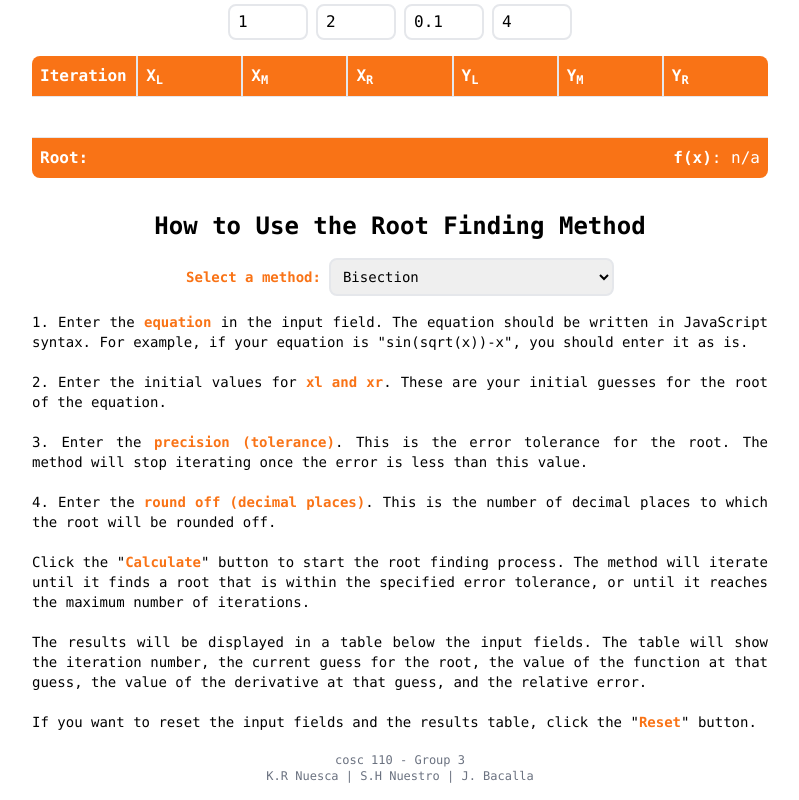
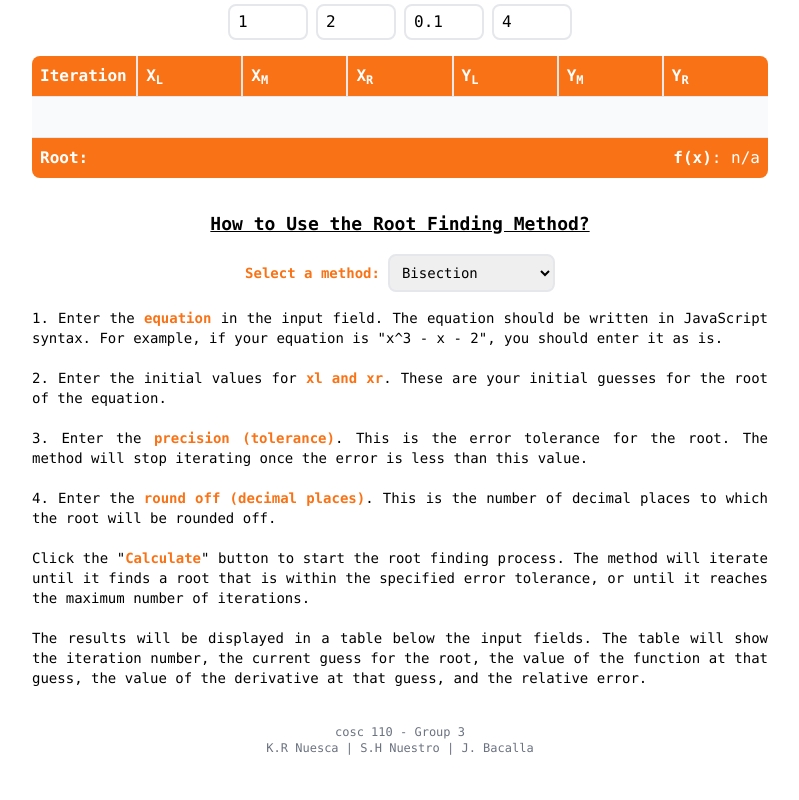
Before and after one commit to tfudoinkebs/cosc110-g3, a React (Vite) app: page / in a window 1280 px wide. Shown: the part 271-1071 px from the top of the page, without its empty margins (240-1039 px from the left). After the commit the page ends 1035 px from the top, so only its background shows below. Built offline with nearby package versions, Linux system fonts and the light colour scheme.

Commit message:
fixed UI

```diff
--- a/src/App.jsx
+++ b/src/App.jsx
@@ -3,8 +3,14 @@ import MethodSelector from "./components/MethodSelector";
 
 const App = () => {
   return (
-    <div className="App font-mono">
+    <div className="flex min-h-screen flex-col justify-between font-mono">
       <MethodSelector />
+      <footer className="mb-2 flex flex-col justify-center text-center">
+        <p className="text-xs text-gray-500"> cosc 110 - Group 3</p>
+        <p className="text-xs text-gray-500">
+          K.R Nuesca | S.H Nuestro | J. Bacalla
+        </p>
+      </footer>
     </div>
   );
 };
--- a/src/components/Bisection.jsx
+++ b/src/components/Bisection.jsx
@@ -105,11 +105,14 @@ const Bisection = () => {
                 required
               />
             </div>
-            <button className="rounded-lg border-2 p-2" type="submit">
+            <button
+              className="rounded-lg border-2 p-2 hover:border-orange-500"
+              type="submit"
+            >
               Calculate
             </button>
             <button
-              className="rounded-lg border-2 p-2"
+              className="rounded-lg border-2 p-2 hover:border-red-600"
               type="button"
               onClick={handleReset}
             >
@@ -189,10 +192,13 @@ const Bisection = () => {
               </th>
             </tr>
           </thead>
-          <tbody className="">
+          <tbody className="bg-slate-50">
             {iterations.length > 0 ? (
               iterations.map((iter, index) => (
-                <tr key={index} className="grid grid-cols-7 border-b">
+                <tr
+                  key={index}
+                  className="grid grid-cols-7 border-b bg-slate-50"
+                >
                   <td className="border-x border-gray-200 p-2">{index + 1}</td>
                   <td className="border-x border-gray-200 p-2">{iter.xl}</td>
                   <td className="border-x border-gray-200 p-2">{iter.xm}</td>
--- a/src/components/FalsePosition.jsx
+++ b/src/components/FalsePosition.jsx
@@ -106,11 +106,14 @@ const FalsePosition = () => {
                 required
               />
             </div>
-            <button className="rounded-lg border-2 p-2" type="submit">
+            <button
+              className="rounded-lg border-2 p-2 hover:border-orange-500"
+              type="submit"
+            >
               Calculate
             </button>
             <button
-              className="rounded-lg border-2 p-2"
+              className="rounded-lg border-2 p-2 hover:border-red-600"
               type="button"
               onClick={handleReset}
             >
@@ -189,10 +192,13 @@ const FalsePosition = () => {
               </th>
             </tr>
           </thead>
-          <tbody className="">
+          <tbody className="bg-slate-50">
             {iterations.length > 0 ? (
               iterations.map((iter, index) => (
-                <tr key={index} className="grid grid-cols-7 border-b">
+                <tr
+                  key={index}
+                  className="grid grid-cols-7 border-b bg-slate-50"
+                >
                   <td className="border-x border-gray-200 p-2">{index + 1}</td>
                   <td className="border-x border-gray-200 p-2">{iter.xl}</td>
                   <td className="border-x border-gray-200 p-2">{iter.xm}</td>
--- a/src/components/MethodSelector.jsx
+++ b/src/components/MethodSelector.jsx
@@ -25,17 +25,17 @@ const MethodSelector = () => {
 
   return (
     <div className="flex h-full w-full flex-col items-center justify-center">
-      <h1 className="mt-4 text-center font-mono text-4xl font-black">
+      <h1 className="mt-4 text-center text-4xl font-black">
         Root Finding Methods
       </h1>
-      <p className="text-center font-mono text-base text-gray-600">
+      <p className="text-center text-base text-gray-600">
         Bracket Method: Bisection & False-Position
       </p>
-      <p className="mb-4 text-center font-mono text-base text-gray-600">
+      <p className="mb-4 text-center text-base text-gray-600">
         Open Method: Newton-Raphson & Secant
       </p>
       <select
-        className="rounded-md border border-gray-300 p-2 font-mono"
+        className="rounded-lg border border-gray-300 p-2"
         value={selectedMethod}
         onChange={(e) => setSelectedMethod(e.target.value)}
       >
--- a/src/components/howtouse.jsx
+++ b/src/components/howtouse.jsx
@@ -2,16 +2,26 @@ import React, { useState } from "react";
 
 const HowToUse = () => {
   const [method, setMethod] = useState("bisection");
+  const [showContent, setShowContent] = useState(true);
 
   const handleMethodChange = (e) => {
     setMethod(e.target.value);
   };
 
+  const toggleContent = () => {
+    setShowContent(!showContent);
+  };
+
   return (
     <div className="w-full p-4 pt-8 text-center font-mono text-sm md:w-4/5 lg:w-3/5">
-      <h1 className="mb-4 text-2xl font-bold">
-        How to Use the Root Finding Method
-      </h1>
+      <button
+        onClick={toggleContent}
+        className="mb-4 text-lg font-bold underline"
+      >
+        How to Use the Root Finding Method?
+      </button>
+      {showContent && (
+        <div>
           <div className="mb-4">
             <label htmlFor="method" className="font-semibold text-orange-500">
               Select a method:
@@ -22,7 +32,7 @@ const HowToUse = () => {
               onChange={handleMethodChange}
             >
               <option value="bisection">Bisection</option>
-          <option value="falsi">False Position (Regula Falsi)</option>
+              <option value="falsi">False Position</option>
               <option value="newton">Newton's Method</option>
               <option value="secant">Secant Method</option>
             </select>
@@ -31,16 +41,16 @@ const HowToUse = () => {
             <>
               <p className="text-justify">
                 1. Enter the{" "}
-            <span className="font-semibold text-orange-500">equation</span> in
-            the input field. The equation should be written in JavaScript
-            syntax. For example, if your equation is "sin(sqrt(x))-x", you
+                <span className="font-semibold text-orange-500">equation</span>{" "}
+                in the input field. The equation should be written in JavaScript
+                syntax. For example, if your equation is "x^3 - x - 2", you
                 should enter it as is.
               </p>{" "}
               <br />
               <p className="text-justify">
                 2. Enter the initial values for{" "}
-            <span className="font-semibold text-orange-500">xl and xr</span>.
-            These are your initial guesses for the root of the equation.
+                <span className="font-semibold text-orange-500">xl and xr</span>
+                . These are your initial guesses for the root of the equation.
               </p>{" "}
               <br />
               <p className="text-justify">
@@ -66,16 +76,16 @@ const HowToUse = () => {
             <>
               <p className="text-justify">
                 1. Enter the{" "}
-            <span className="font-semibold text-orange-500">equation</span> in
-            the input field. The equation should be written in JavaScript
+                <span className="font-semibold text-orange-500">equation</span>{" "}
+                in the input field. The equation should be written in JavaScript
                 syntax. For example, if your equation is "sin(sqrt(x))-x", you
                 should enter it as is.
               </p>{" "}
               <br />
               <p className="text-justify">
                 2. Enter the initial value for{" "}
-            <span className="font-semibold text-orange-500">Xo</span>. This is
-            your initial guess for the root of the equation.
+                <span className="font-semibold text-orange-500">Xo</span>. This
+                is your initial guess for the root of the equation.
               </p>{" "}
               <br />
               <p className="text-justify">
@@ -92,16 +102,16 @@ const HowToUse = () => {
             <>
               <p className="text-justify">
                 1. Enter the{" "}
-            <span className="font-semibold text-orange-500">equation</span> in
-            the input field. The equation should be written in JavaScript
-            syntax. For example, if your equation is "sin(sqrt(x))-x", you
+                <span className="font-semibold text-orange-500">equation</span>{" "}
+                in the input field. The equation should be written in JavaScript
+                syntax. For example, if your equation is "x^3 + 2x^2 - 9", you
                 should enter it as is.
               </p>{" "}
               <br />
               <p className="text-justify">
                 2. Enter the initial values for{" "}
-            <span className="font-semibold text-orange-500">x0 and x1</span>.
-            These are your initial guesses for the root of the equation.
+                <span className="font-semibold text-orange-500">x0 and x1</span>
+                . These are your initial guesses for the root of the equation.
               </p>{" "}
               <br />
               <p className="text-justify">
@@ -117,29 +127,21 @@ const HowToUse = () => {
           )}
           <p className="text-justify">
             Click the "
-        <span className="font-semibold text-orange-500">Calculate</span>" button
-        to start the root finding process. The method will iterate until it
-        finds a root that is within the specified error tolerance, or until it
-        reaches the maximum number of iterations.
+            <span className="font-semibold text-orange-500">Calculate</span>"
+            button to start the root finding process. The method will iterate
+            until it finds a root that is within the specified error tolerance,
+            or until it reaches the maximum number of iterations.
           </p>{" "}
           <br />
           <p className="text-justify">
             The results will be displayed in a table below the input fields. The
-        table will show the iteration number, the current guess for the root,
-        the value of the function at that guess, the value of the derivative at
-        that guess, and the relative error.
+            table will show the iteration number, the current guess for the
+            root, the value of the function at that guess, the value of the
+            derivative at that guess, and the relative error.
           </p>{" "}
           <br />
-      <p className="text-justify">
-        If you want to reset the input fields and the results table, click the "
-        <span className="font-semibold text-orange-500">Reset</span>" button.
-      </p>{" "}
-      <br />
-      <p className="text-xs text-gray-500"> cosc 110 - Group 3</p>
-      <p className="text-xs text-gray-500">
-        {" "}
-        K.R Nuesca | S.H Nuestro | J. Bacalla
-      </p>
+        </div>
+      )}
     </div>
   );
 };
```
Also changed, not shown: src/components/NewtonRaphson.jsx (+13 -7 lines), src/components/Secant.jsx (+12 -6 lines). Lines whose indentation alone changed are shown as unchanged.
